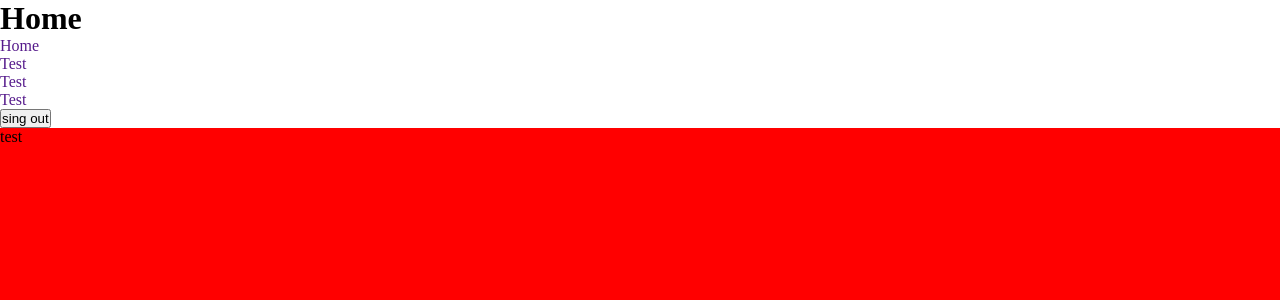
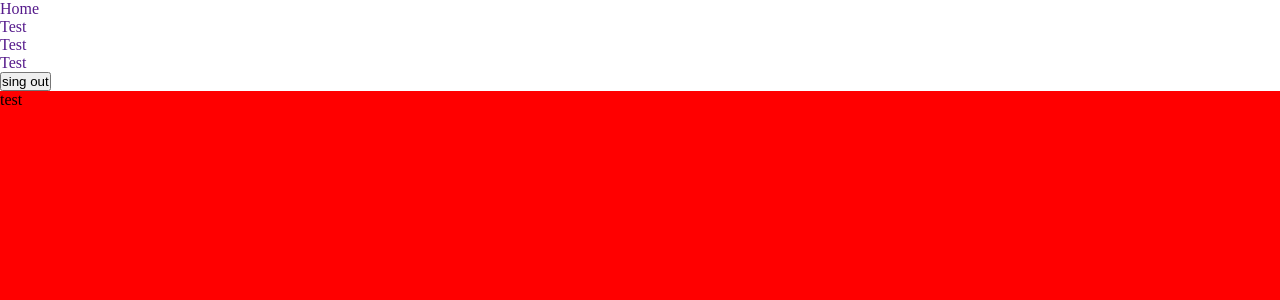
Before and after one commit to OscarEDiaz/voodoo, a React (Vite) app: page /home in a window 1280 px wide. Shown: the top 300 px of the page. Built offline with nearby package versions, Linux system fonts and the light colour scheme; no server answers; sample sign-in values are in the browser's storage.

Commit message:
VODOO: removed page title handling inside app

```diff
--- a/src/app/App.jsx
+++ b/src/app/App.jsx
@@ -7,12 +7,12 @@ import { BrowserRouter } from 'react-router-dom';
 import { useAuth } from '../hooks/useAuth';
 
 export const App = () => {
-    const { showNavbar, pageTitle } = useNavbar();
+    const { showNavbar } = useNavbar();
     const { user } = useAuth();
 
     return (
         <BrowserRouter>
-            { (showNavbar && user) && <Navbar pageName={pageTitle} /> }
+            { (showNavbar && user) && <Navbar /> }
             <AppRouter />
         </BrowserRouter>
     );
```
